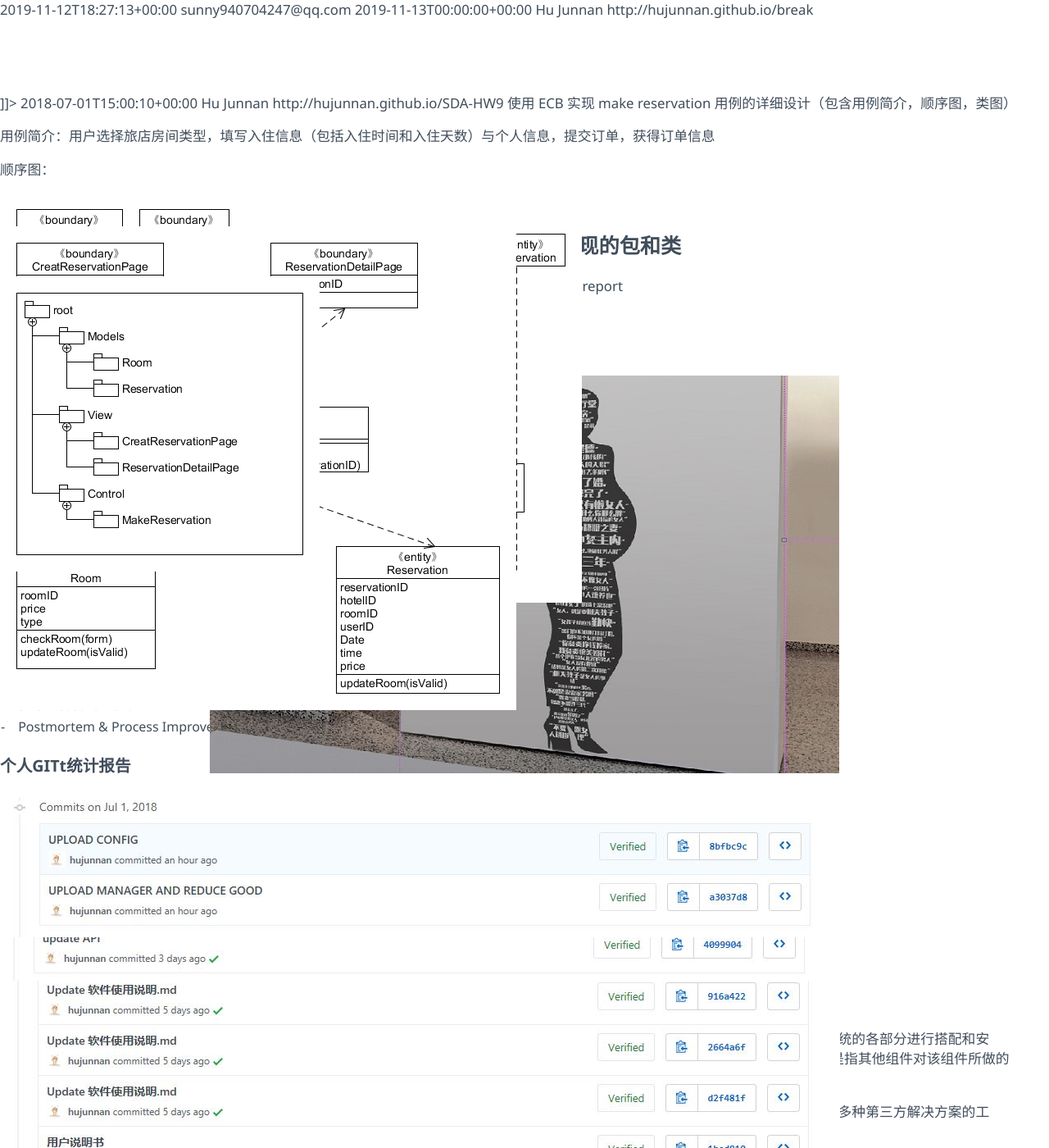
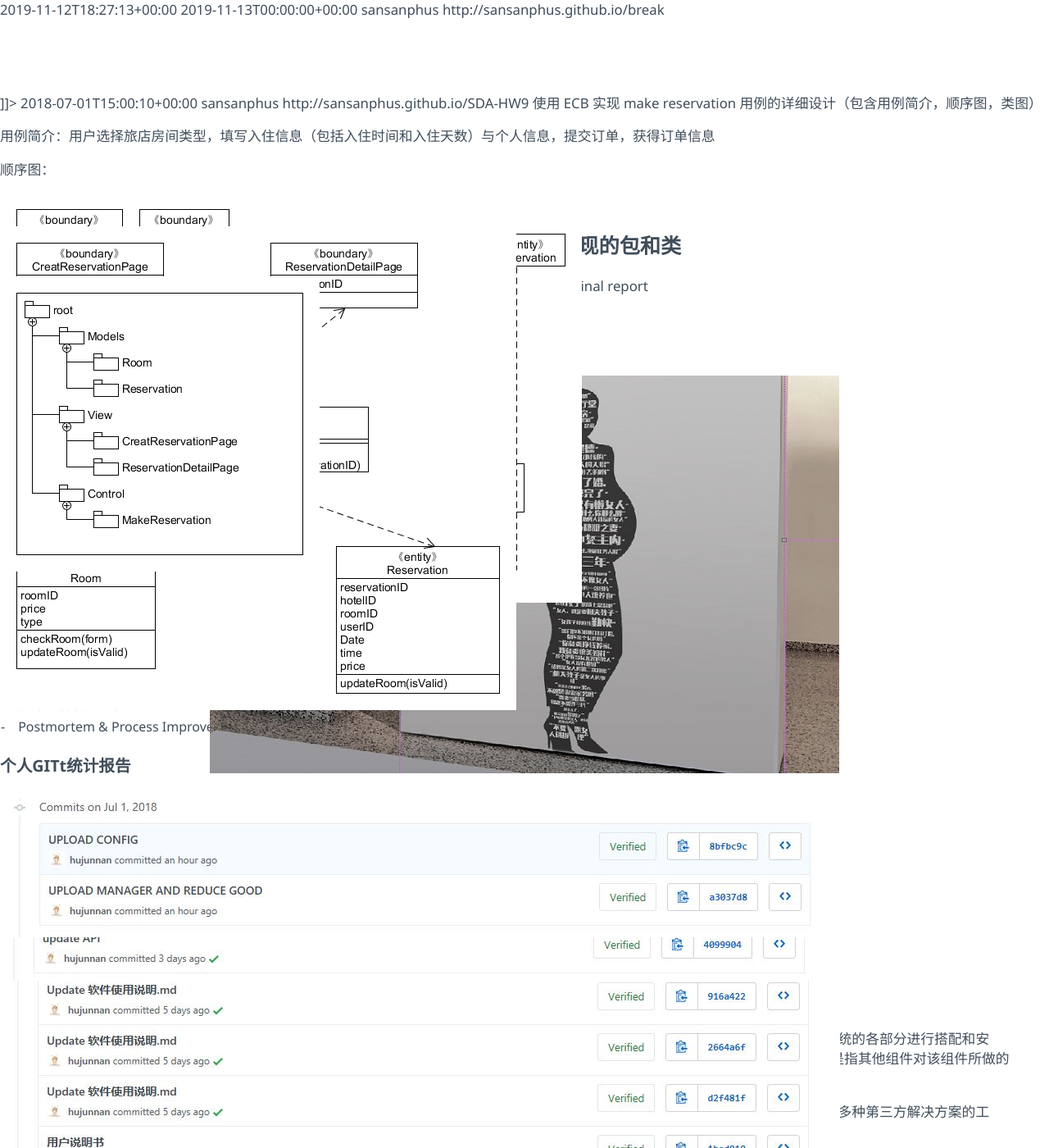
Before and after one commit to sansanphus/sansanphus.github.io, a Jekyll site: the page built from feed/index.html, in a window 1280 px wide and 1400 px high. Shown: the whole window at 82% size. Built offline with Jekyll 4.4.1, drawn with Linux system fonts in a browser that asks for light colours; some of the changed text lies outside the part shown.

Commit message:
Update _config.yml

```diff
--- a/_config.yml
+++ b/_config.yml
@@ -1,17 +1,16 @@
 future: true
 permalink: /:title/
-url: http://hujunnan.github.io
-name: Hu Junnan
-author: Hu Junnan
-qq: 940704247
-email: sunny940704247@qq.com
+url: http://sansanphus.github.io
+name: sansanphus
+author: sansanphus
 
-duoshuo: Hu Junnan
+
+duoshuo:
 beian:
 cnzz:
 weibo:
-github: https://github.com/hujunnan
-about: "这里是 June 的个人博客，创建于 2018 年。"
+github: https://github.com/sansanphus
+about: "这里是 33 的个人博客"
 
 safe: true
 paginate: 20
```
